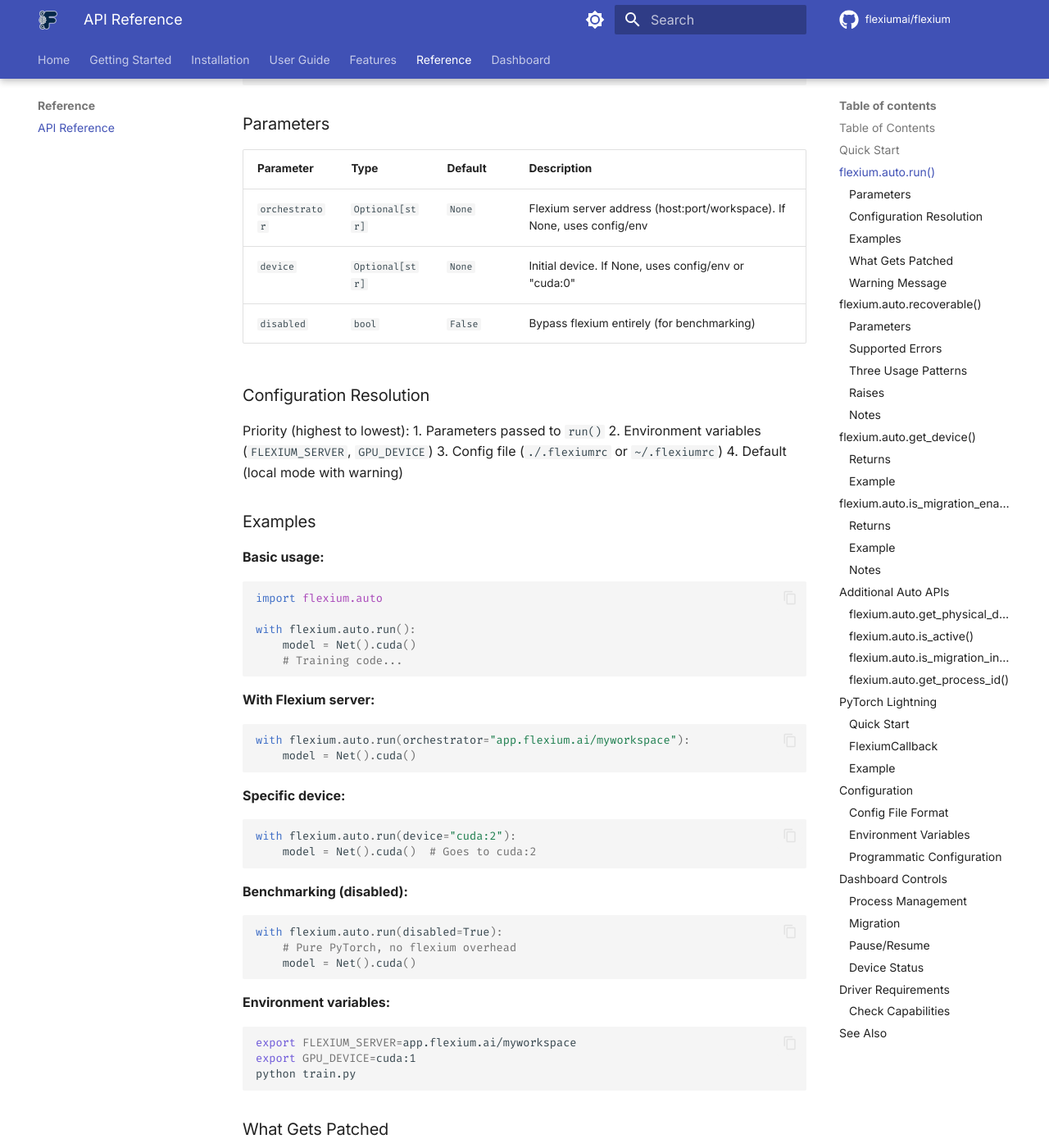
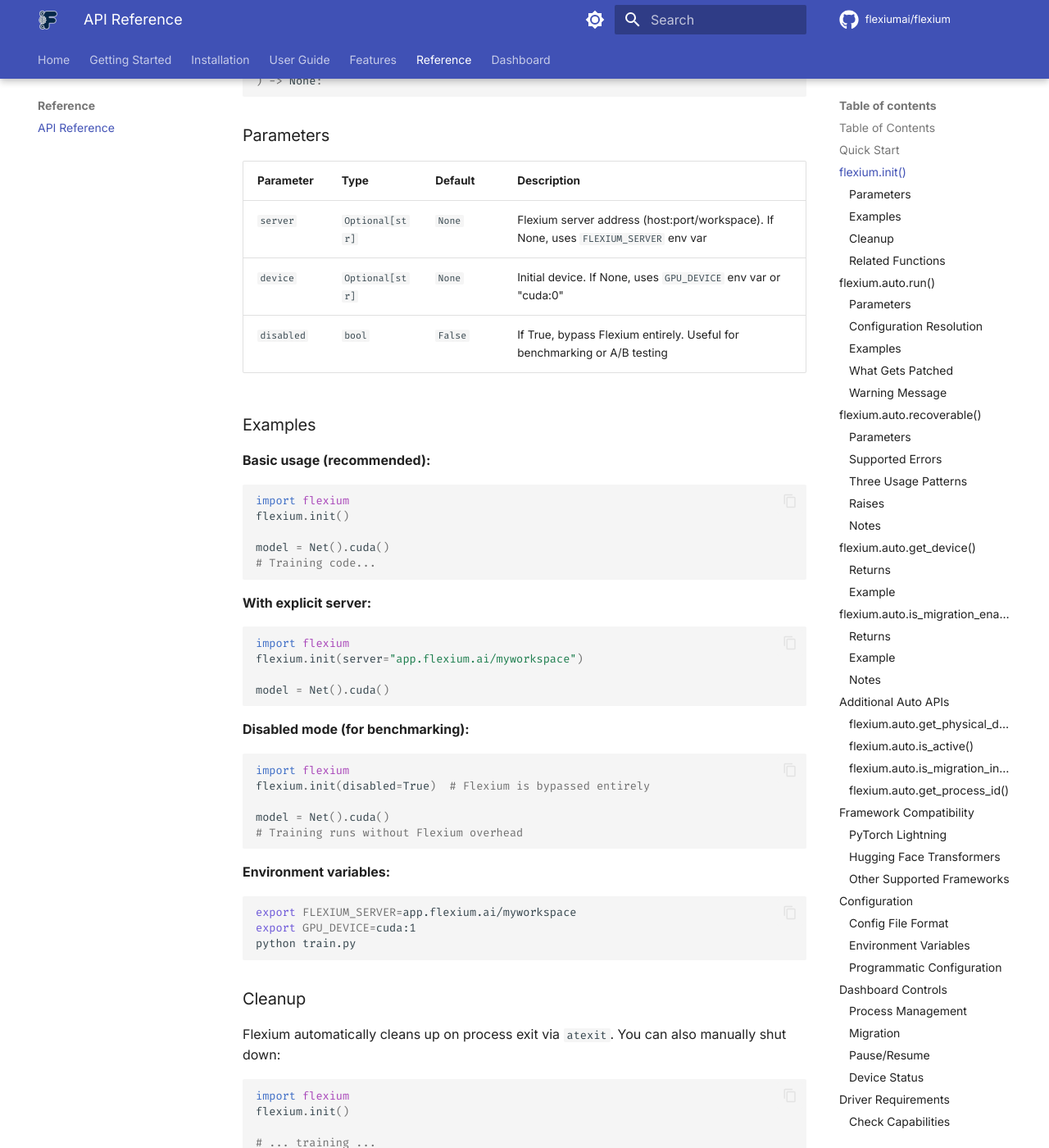
Before and after one commit to flexiumai/flexium, an MkDocs documentation site: the page built from docs/api.md, in a window 1280 px wide and 1400 px high, scrolled down 1361 px. Shown: the whole window at 82% size. Built offline with MkDocs 1.6.1 and Material for MkDocs 9.7.7, drawn with Linux system fonts in a browser that asks for light colours; comment, search, counter and statistics services are not loaded; the version menu is left out; some of the changed text lies outside the part shown.

Commit message:
feat: Add disabled parameter to flexium.init()
Added `disabled: bool = False` parameter to flexium.init() that allows
users to bypass Flexium entirely. Useful for benchmarking overhead or
A/B testing.

When disabled=True, Flexium is bypassed (no patching, no connection).

Co-Authored-By: Claude Opus 4.6 <noreply@anthropic.com>

````diff
--- a/docs/api.md
+++ b/docs/api.md
@@ -7,44 +7,122 @@ Complete API documentation for flexium.
 ## Table of Contents
 
 1. [Quick Start](#quick-start)
-2. [flexium.auto.run()](#flexiumautorun)
-3. [flexium.auto.recoverable()](#flexiumautorecoverable)
-4. [flexium.auto.get_device()](#flexiumautoget_device)
-5. [flexium.auto.is_migration_enabled()](#flexiumautois_migration_enabled)
-6. [Additional Auto APIs](#additional-auto-apis)
-7. [PyTorch Lightning](#pytorch-lightning)
-8. [Configuration](#configuration)
-9. [Dashboard Controls](#dashboard-controls)
+2. [flexium.init()](#flexiuminit) (recommended)
+3. [flexium.auto.run()](#flexiumautorun) (explicit scope control)
+4. [flexium.auto.recoverable()](#flexiumautorecoverable)
+5. [flexium.auto.get_device()](#flexiumautoget_device)
+6. [flexium.auto.is_migration_enabled()](#flexiumautois_migration_enabled)
+7. [Additional Auto APIs](#additional-auto-apis)
+8. [PyTorch Lightning](#pytorch-lightning)
+9. [Configuration](#configuration)
+10. [Dashboard Controls](#dashboard-controls)
 
 ---
 
 ## Quick Start
 
 ```python
-import flexium.auto
+import flexium
+flexium.init()
 
-with flexium.auto.run():
-    # Standard PyTorch code - no changes needed!
-    model = Net().cuda()
-    optimizer = torch.optim.Adam(model.parameters())
+# Standard PyTorch code - no changes needed!
+model = Net().cuda()
+optimizer = torch.optim.Adam(model.parameters())
 
-    for epoch in range(100):
-        for batch in dataloader:
-            data, target = batch[0].cuda(), batch[1].cuda()
-            output = model(data)
-            loss = criterion(output, target)
-            loss.backward()
-            optimizer.step()
-            optimizer.zero_grad()
+for epoch in range(100):
+    for batch in dataloader:
+        data, target = batch[0].cuda(), batch[1].cuda()
+        output = model(data)
+        loss = criterion(output, target)
+        loss.backward()
+        optimizer.step()
+        optimizer.zero_grad()
 ```
 
 That's it! Your training is now migratable via the Flexium dashboard.
 
 ---
 
+## flexium.init()
+
+Initialize Flexium for the entire process. This is the simplest way to enable GPU migration.
+
+```python
+def init(
+    server: Optional[str] = None,
+    device: Optional[str] = None,
+    disabled: bool = False,
+) -> None:
+```
+
+### Parameters
+
+| Parameter | Type | Default | Description |
+|-----------|------|---------|-------------|
+| `server` | `Optional[str]` | `None` | Flexium server address (host:port/workspace). If None, uses `FLEXIUM_SERVER` env var |
+| `device` | `Optional[str]` | `None` | Initial device. If None, uses `GPU_DEVICE` env var or "cuda:0" |
+| `disabled` | `bool` | `False` | If True, bypass Flexium entirely. Useful for benchmarking or A/B testing |
+
+### Examples
+
+**Basic usage (recommended):**
+```python
+import flexium
+flexium.init()
+
+model = Net().cuda()
+# Training code...
+```
+
+**With explicit server:**
+```python
+import flexium
+flexium.init(server="app.flexium.ai/myworkspace")
+
+model = Net().cuda()
+```
+
+**Disabled mode (for benchmarking):**
+```python
+import flexium
+flexium.init(disabled=True)  # Flexium is bypassed entirely
+
+model = Net().cuda()
+# Training runs without Flexium overhead
+```
+
+**Environment variables:**
+```bash
+export FLEXIUM_SERVER=app.flexium.ai/myworkspace
+export GPU_DEVICE=cuda:1
+python train.py
+```
+
+### Cleanup
+
+Flexium automatically cleans up on process exit via `atexit`. You can also manually shut down:
+
+```python
+import flexium
+flexium.init()
+
+# ... training ...
+
+flexium.shutdown()  # Optional: manual cleanup
+```
+
+### Related Functions
+
+```python
+flexium.is_initialized()  # Check if init() has been called
+flexium.shutdown()        # Manually shut down (usually not needed)
+```
+
+---
+
 ## flexium.auto.run()
 
-Context manager for transparent GPU management with live migration support.
+Context manager for transparent GPU management with live migration support. Use this for explicit scope control when you need finer control over when Flexium is active. For most cases, use `flexium.init()` instead.
 
 ```python
 @contextmanager
@@ -73,7 +151,7 @@ Priority (highest to lowest):
 
 ### Examples
 
-**Basic usage:**
+**Basic usage (prefer `flexium.init()` for simpler code):**
 ```python
 import flexium.auto
 
@@ -110,7 +188,7 @@ python train.py
 
 ### What Gets Patched
 
-When inside `run()`, the following PyTorch functions are patched for device routing:
+When inside `run()` or after `init()`, the following PyTorch functions are patched for device routing:
 
 | Function | Behavior |
 |----------|----------|
@@ -218,14 +296,14 @@ Current device string (e.g., `"cuda:0"`, `"cuda:1"`, `"cpu"`).
 ### Example
 
 ```python
-import flexium.auto
+import flexium
+flexium.init()
 
-with flexium.auto.run():
-    device = flexium.auto.get_device()
-    print(f"Training on: {device}")
+device = flexium.auto.get_device()
+print(f"Training on: {device}")
 
-    # Can be used for manual tensor placement
-    custom_tensor = torch.zeros(100).to(device)
+# Can be used for manual tensor placement
+custom_tensor = torch.zeros(100).to(device)
 ```
 
 ---
@@ -246,17 +324,16 @@ def is_migration_enabled() -> bool:
 ### Example
 
 ```python
-import flexium.auto
+import flexium
+flexium.init()
 
-with flexium.auto.run():
-    if flexium.auto.is_migration_enabled():
-        print("Migration available - can migrate via dashboard")
-    else:
-        print("Migration disabled - requirements not met")
+if flexium.auto.is_migration_enabled():
+    print("Migration available - can migrate via dashboard")
+else:
+    print("Migration disabled - requirements not met")
 
-    # Training works either way
-    model = Net().cuda()
-    ...
+# Training works either way
+model = Net().cuda()
 ```
 
 ### Notes
@@ -311,64 +388,52 @@ Returns a string like `"gpu-abc12345"`.
 
 ---
 
-## PyTorch Lightning
+## Framework Compatibility
 
-Flexium integrates with PyTorch Lightning via `FlexiumCallback`.
+Flexium works seamlessly with any PyTorch-based framework. No special integration code, callbacks, or wrappers needed - just call `flexium.init()` and your existing code works unchanged.
 
-### Quick Start
+### PyTorch Lightning
 
 ```python
-from pytorch_lightning import Trainer
-from flexium.lightning import FlexiumCallback
+import flexium
+flexium.init()
 
-trainer = Trainer(
-    callbacks=[FlexiumCallback()],
-    accelerator="gpu",
-    devices=1,
-)
-trainer.fit(model, dataloader)
-```
+import pytorch_lightning as pl
 
-### FlexiumCallback
-
-```python
-from flexium.lightning import FlexiumCallback
-
-class FlexiumCallback(Callback):
-    def __init__(
-        self,
-        orchestrator: Optional[str] = None,
-        device: Optional[str] = None,
-        disabled: bool = False,
-    ) -> None:
-```
-
-| Parameter | Type | Default | Description |
-|-----------|------|---------|-------------|
-| `orchestrator` | `str` | `None` | Flexium server address |
-| `device` | `str` | `None` | Initial device |
-| `disabled` | `bool` | `False` | Disable Flexium |
-
-### Example
-
-```python
-from pytorch_lightning import Trainer, LightningModule
-from flexium.lightning import FlexiumCallback
-
-class MyModel(LightningModule):
+class MyModel(pl.LightningModule):
     # Your standard Lightning module - no changes needed
     ...
 
-trainer = Trainer(
-    callbacks=[FlexiumCallback(orchestrator="app.flexium.ai/myworkspace")],
-    max_epochs=100,
-    accelerator="gpu",
-    devices=1,
-)
-trainer.fit(model, dataloader)
+trainer = pl.Trainer(max_epochs=100, accelerator="gpu", devices=1)
+trainer.fit(model, datamodule)
 ```
 
-For more details, see [Lightning Integration](features/lightning-integration.md).
+### Hugging Face Transformers
+
+```python
+import flexium
+flexium.init()
+
+from transformers import AutoModelForSequenceClassification, Trainer, TrainingArguments
+
+model = AutoModelForSequenceClassification.from_pretrained("bert-base-uncased")
+trainer = Trainer(model=model, args=training_args, train_dataset=dataset)
+trainer.train()
+```
+
+### Other Supported Frameworks
+
+| Framework | Status |
+|-----------|--------|
+| PyTorch | ✅ Full support |
+| PyTorch Lightning | ✅ Full support |
+| Hugging Face Transformers | ✅ Full support |
+| Hugging Face Accelerate | ✅ Full support |
+| timm | ✅ Full support |
+| torchvision | ✅ Full support |
+| FastAI | ✅ Full support |
+
+For more details and examples, see [Framework Compatibility](features/framework-compatibility.md).
 
 ---
 
````
Also changed, not shown: flexium/__init__.py (+115 -14 lines).
